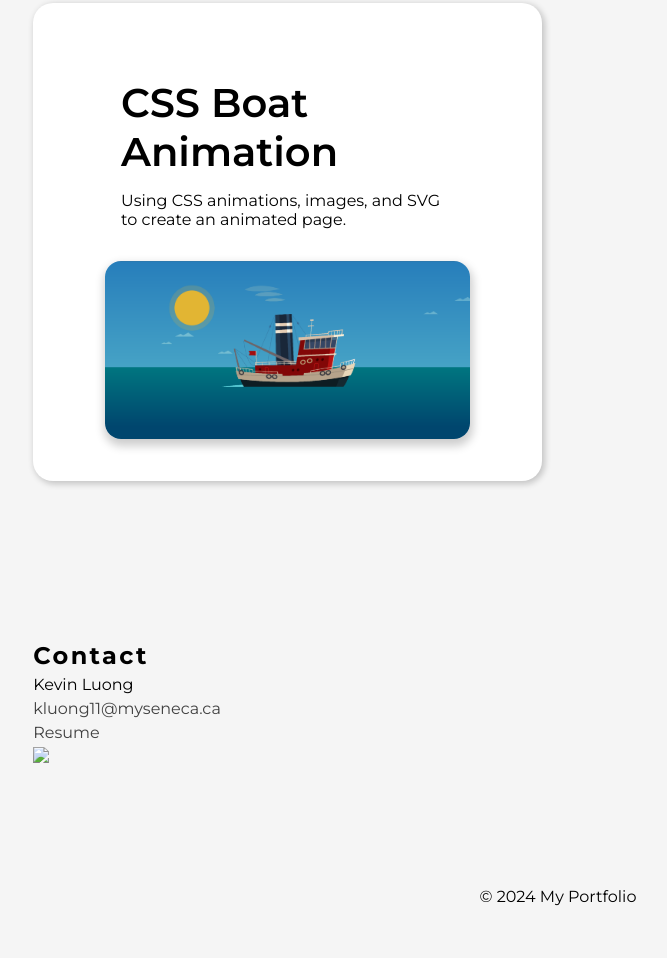
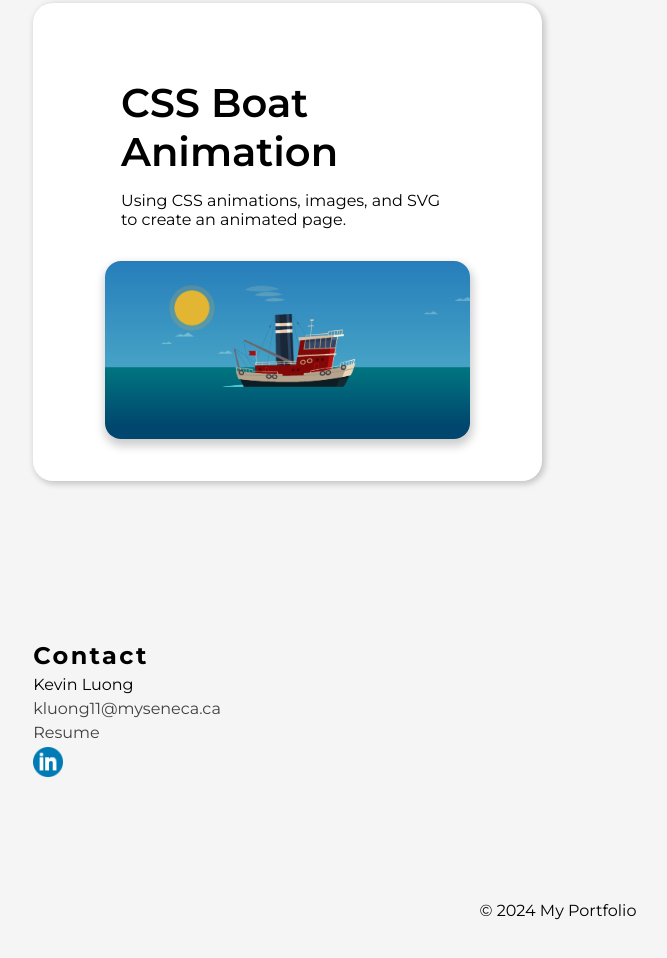
Before and after one commit to Muzeon/Portfolio, a website: page index.html in a window 1280 px wide. Shown: the part 2375-3333 px from the top of the page, without its empty margins (82-749 px from the left). Drawn offline with nearby package versions, Linux system fonts and the light colour scheme; the site is published under a folder, as on GitHub Pages, so addresses that start at the root find nothing.

Commit message:
final final change

```diff
--- a/index.html
+++ b/index.html
@@ -95,7 +95,7 @@
                 </a>
 
                 <a href="Assets/Resume.pdf" download="KevinLuong_Resume" target="_blank" >Resume</a>
-                <a href="https://www.linkedin.com/in/kevin-l-74884a22b/" target="_blank"><img src="/Images/linked.webp" height="30px"></a>
+                <a href="https://www.linkedin.com/in/kevin-l-74884a22b/" target="_blank"><img src="Images/linked.webp" height="30px"></a>
         </section>
     </main>
     <footer>
```
